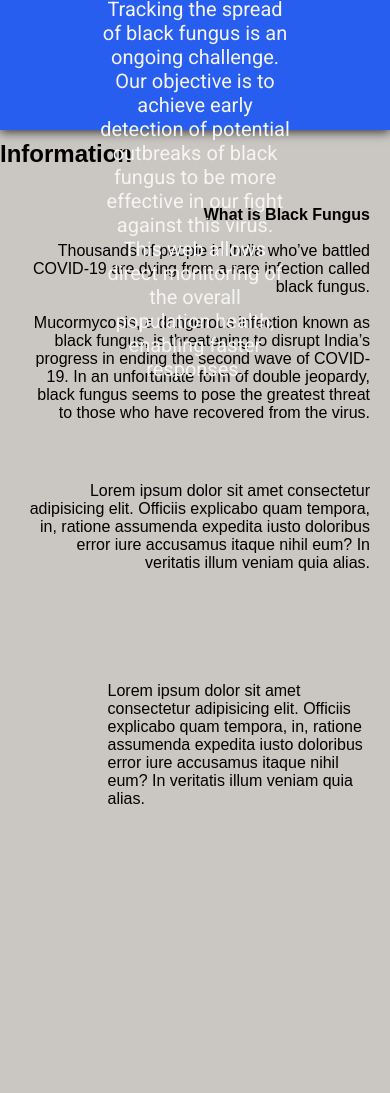
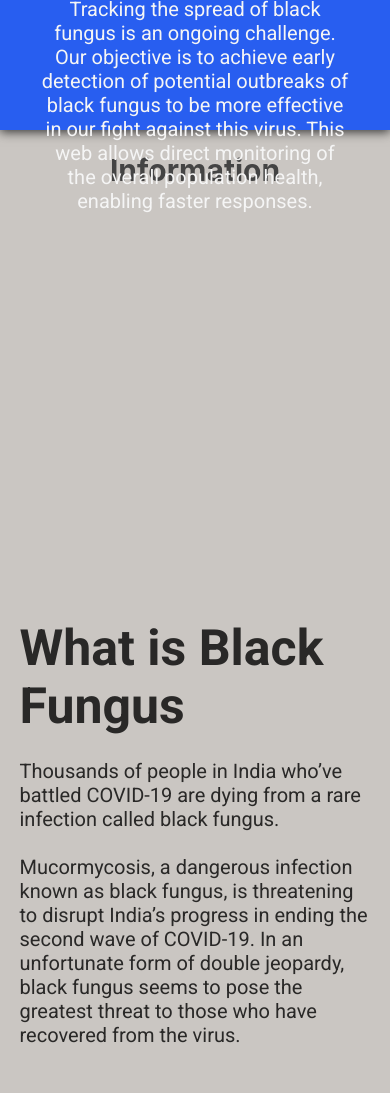
Before and after one commit to Chase272/website-6, a plain HTML site: page Website/index.html in a window 390 px wide. Shown: the part 643-1736 px from the top of the page. Drawn offline with Linux system fonts and the light colour scheme; a web font is replaced by a local one.

Commit message:
Reupload of Css
By chase

```diff
--- a/Website/index.css
+++ b/Website/index.css
@@ -1,5 +1,5 @@
-@import url('https://fonts.googleapis.com/css2?family=Roboto:wght@300;400;500;700&display=swap');
-
+@import url("https://fonts.googleapis.com/css2?family=Roboto:wght@300;400;500;700&display=swap");
+@import url('https://fonts.googleapis.com/css2?family=Roboto:ital,wght@0,300;0,400;1,400&display=swap');
 * {
   box-sizing: border-box;
   padding: 0px;
@@ -11,20 +11,18 @@ body {
   font-family: Arial, sans-serif;
   background: rgb(202, 198, 194);
 
-
   /* background: #23074d;
 
  background: -webkit-linear-gradient(to left, #cc5333, #23074d);
 
   background: linear-gradient(to left, #cc5333, #23074d); */
-
 }
 
 .navbar {
   box-sizing: border-box;
   position: fixed;
   display: flex;
-  background: linear-gradient(to  right, #0a2d90 50%, #ffffff 209%);
+  background: linear-gradient(to right, #0a2d90 50%, #ffffff 209%);
   text-decoration: none;
   /* box-shadow: 4px 5px 8px; */
   height: 60px;
@@ -66,8 +64,6 @@ animation-iteration-count: 1;
   transition: 0.2s;
   transform: translateY(25%);
   animation-iteration-count: 1;
-
-
 }
 /* Slideshow container */
 .slideshow-container {
@@ -85,7 +81,7 @@ animation-iteration-count: 1;
 
 .slideimage {
   height: 550px;
-  object-fit:cover;
+  object-fit: cover;
 }
 
 /* Next & previous buttons */
@@ -191,23 +187,22 @@ animation-iteration-count: 1;
   flex-direction: column;
   justify-content: center;
   align-items: center;
-  color:black;
+  color: black;
   background: #d1d0da;
   text-align: center;
   width: 50%;
   left: 25%;
   position: absolute;
-  border: 4px solid #EFEFEF;
+  border: 4px solid #efefef;
   border-radius: 20px;
   padding: 10px 10px;
   bottom: 150px;
   cursor: default;
   font-size: 19px;
-  font-family: 'Roboto', sans-serif;
+  font-family: "Roboto", sans-serif;
   font-weight: 300;
 }
-@media screen and (max-width: 500px) {
-
+@media screen and (max-width: 1000px) {
   .test-container {
     width: 50%;
     font-size: 15px;
@@ -217,12 +212,22 @@ animation-iteration-count: 1;
     font-size: 15px;
     color: black;
   }
+  .info-container:first-of-type {
+    flex-wrap: wrap;
+    text-align: center;
+  }
+  .info-container:first-of-type img {
+    height: 200px;
+    max-width: 100%;
+    object-fit: cover;
+
+  }
 }
 .test__button {
   width: 100px;
   justify-self: center;
   border: none;
-  background-color:  #ff7301;
+  background-color: #ff7301;
   color: white;
   border-radius: 9%;
   margin-top: 10px;
@@ -244,21 +249,20 @@ animation-iteration-count: 1;
   transition: 0.2s;
   transform: translateY(-10%);
   animation-iteration-count: 1;
-
 }
-
 
 .bottom-heading {
   text-align: center;
   height: 200px;
   background-color: #285ef0;
+  padding-right: 10%;
+  padding-left: 10%;
   color: whitesmoke;
-  padding: 10px 100px 0px 100px;
   box-shadow: 0px 2px 10px #333;
   position: relative;
   z-index: 5;
   margin-bottom: 10px;
-  font-family: 'Roboto', sans-serif;
+  font-family: "Roboto", sans-serif;
   font-size: 20px;
 }
 .hidden {
@@ -286,6 +290,7 @@ animation-iteration-count: 1;
 .bottom-heading > h2 {
   font-size: 40px;
   padding-bottom: 10px;
+  padding-top: 10px;
 }
 
 #bottom-grid {
@@ -304,7 +309,7 @@ animation-iteration-count: 1;
   grid-row: 3/3;
 }
 
-#footer{
+#footer {
   background-color: #485461;
   background-image: linear-gradient(315deg, #485461 0%, #28313b 74%);
   width: 100%;
@@ -314,10 +319,52 @@ border: solid;
   border-top-color: white;
 }
 
+.info {
+  display: flex;
+  justify-content: center;
+  padding: 3%;
+  font-size: 20px;
+  font-weight: bold;
+  font-family: -apple-system, BlinkMacSystemFont, "Segoe UI", Roboto, Oxygen,
+    Ubuntu, Cantarell, "Open Sans", "Helvetica Neue", sans-serif;
+  color: #444444;
+}
 
+@keyframes fade-in {
+  from {
+    opacity: 0;
+  }
+  to {
+    opacity: 1;
+  }
+}
+
+
+.info-container:first-of-type {
+  display: flex;
+  justify-content: center;
+  text-align: center;
+  font-size: 20px;
+  column-gap: 20px;
+  font-family: 'Roboto', sans-serif;
+}
+
+.info-container:first-of-type b {
+  font-size: 50px;
+
+}
+.info-container:first-of-type p {
+  text-align: left;
+}
+.info-container:first-of-type img {
+  height: 400px;
+  max-width: 100%;
+  object-fit: cover;
+
+}
 .info-container {
-  padding: 20px;
-  color: black;
+  padding: 20px 5% 20px 5%;
+  color: rgba(0, 0, 0, 0.801);
   background-color: transparent;
   text-align: right;
   grid-column: 1/4;
@@ -325,22 +372,20 @@ border-top-color: white;
   transition: 0.7s;
 }
 
-.info-container:hover{
+.info-container:hover {
   background-color: #000066;
   transition-timing-function: ease-in-out;
   transition: 0.7s;
   transform-origin: bottom center;
-  color: #EFEFEF;
-
+  color: #efefef;
 }
 
-.last-info-container:hover{
+.last-info-container:hover {
   background-color: #000066;
   transition-timing-function: ease-in-out;
   transition: 0.7s;
   transform-origin: bottom center;
-  color: #EFEFEF;
-
+  color: #efefef;
 }
 
 /* Pulse Animation */
@@ -360,8 +405,7 @@ border-top-color: white;
 }
 
 .loading {
-  transform:
-    scale(5);
+  transform: scale(5);
 }
 
 .loading svg g {
```
Lines whose indentation alone changed are shown as unchanged.
